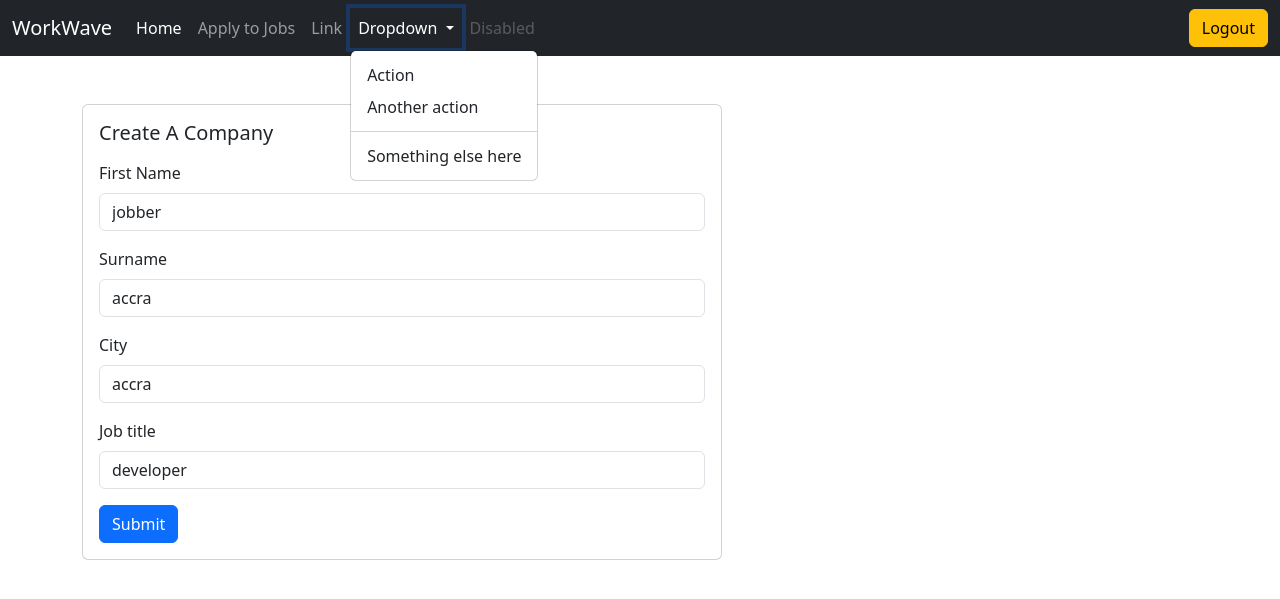
After one commit to Misheal384/django-job_portal, a Django app: page /resume/update-resume/ in a window 1280 px wide, after a click on "Dropdown". The commit adds this page. Shown: the top 599 px of the page. Run offline with Django 5.2, Linux system fonts and the light colour scheme; a user stored in the database is signed in; data comes from the database, SQL or seed files in the repository; both versions use the stored data as it was after the commit; parts of the project's set-up code (start-up, migrations or seed data) failed here and were passed over; some libraries are stand-ins or nearby versions.

Commit message:
added the resume

```diff
--- a/django_project/urls.py
+++ b/django_project/urls.py
@@ -21,5 +21,6 @@ urlpatterns = [
     path('admin/', admin.site.urls),
     path('accounts/', include('users.urls')),
     path('company/', include('company.urls')),
-    path('dashboard/', include('dashboard.urls'))
+    path('dashboard/', include('dashboard.urls')),
+    path('resume/', include('resume.urls'))
 ]
--- /dev/null
+++ b/resume/form.py
@@ -0,0 +1,8 @@
+from django import forms
+from .models import Resume
+
+
+class UpdateResumeForm(forms.ModelForm):
+    class Meta:
+        model = Resume
+        exclude = ('user',)
--- /dev/null
+++ b/resume/urls.py
@@ -0,0 +1,7 @@
+from django.urls import path
+from . import views
+
+urlpatterns = [
+    path('update-resume/', views.update_resume, name='update-resume'),
+    path('resume-details/', views.resume_details, name='resume-details')
+]
--- a/resume/views.py
+++ b/resume/views.py
@@ -1,3 +1,32 @@
-from django.shortcuts import render
+from django.shortcuts import render, redirect
+from django.contrib import messages
+from .models import Resume
+from .form import UpdateResumeForm
+from users.models import User
 
-# Create your views here.
+def update_resume(request):
+    if request.user.is_applicant:
+        resume = Resume.objects.get(user=request.user)
+        if request.method == 'POST':
+            form = UpdateResumeForm(request.POST, instance=resume)
+            if form.is_valid():
+                var = form.save(commit=False)
+                user = User.objects.get(pk=request.user.id)
+                user.has_resume = True
+                user.save()
+                var.save()
+                messages.info(request, 'Your resume info has been updated.')
+                return redirect('dashboard')
+            else:
+                messages.warning(request, 'Something went wrong')  # Corrected syntax
+        else:
+            form = UpdateResumeForm(instance=resume)
+        context = {'form': form}
+        return render(request, 'resume/update_resume.html', context)
+    else:
+        messages.warning(request, 'Permission denied')
+        return render('dashboard')
+def resume_details(request, pk):
+    resume = Resume.objects.get(pk=pk)
+    context = {'resume': resume}
+    return render(request, 'resume/_details.html', context)
--- a/templates/base.html
+++ b/templates/base.html
@@ -3,7 +3,7 @@
   <head>
     <meta charset="utf-8">
     <meta name="viewport" content="width=device-width, initial-scale=1">
-    <title>Job Portal</title>
+    <title>WorkWave</title>
     <link href="https://cdn.jsdelivr.net/npm/bootstrap@5.3.2/dist/css/bootstrap.min.css" rel="stylesheet" integrity="sha384-T3c6CoIi6uLrA9TneNEoa7RxnatzjcDSCmG1MXxSR1GAsXEV/Dwwykc2MPK8M2HN" crossorigin="anonymous">
   </head>
   <body>
@@ -21,6 +21,15 @@
             <li class="nav-item">
                 <a class="nav-link active" aria-current="page" href="#">Home</a>
             </li>
+            {% if request.user.has_resume %}
+            <li class="nav-item">
+              <a class="nav-link" href="#">Apply to Jobs</a>
+          </li>
+            {% else %}
+            <li class="nav-item">
+                <a class="nav-link" href="{% url 'update-resume' %}">Create Resume</a>
+            </li>
+            {% endif %}
             <li class="nav-item">
               <a class="nav-link" href="#">Link</a>
             </li>
--- a/templates/dashboard/dashboard.html
+++ b/templates/dashboard/dashboard.html
@@ -3,6 +3,12 @@
 {% block content %}
 
 {% if request.user.is_applicant %}
+{% if not request.user.has_resume %}
+<div class="alert alert-{{ message.tags }}" role="alert">
+    <b>You are seeing this message because you have not created a resume. Please go ahead and create one from <a href="{% url 'update-resume' %}">here</a></b>
+</div>
+{% endif %}
+
 <section>
     <div class ="p-5 mb-4 bg-light rounded-3">
         <div class="container-fluid py-5">
--- /dev/null
+++ b/templates/resume/update_resume.html
@@ -0,0 +1,41 @@
+{% extends 'base.html' %}
+
+{% load widget_tweaks %}
+
+{% block content %}
+
+<div class="row">
+    <div class="col-md-6">
+        <div class="card mx-auto" style="width: 40rem;">
+            <div class="card-body">
+                <h5 class="card-title mb-3">Create A Company</h5>
+
+                <form method="POST">
+                    {% csrf_token %}
+                    <div class="mb-3">
+                        <label for="exampleInputEmail" class="form-label">First Name</label>
+                        {% render_field form.first_name class="form-control" %}
+                    </div>
+                    <div class="mb-3">
+                        <label for="exampleInputEmail" class="form-label">Surname</label>
+                        {% render_field form.surname class="form-control" %}
+                    </div>
+                    <div class="mb-3">
+                        <label for="exampleInputEmail" class="form-label">City</label>
+                        {% render_field form.surname class="form-control" %}
+                    </div>
+
+                    <div class="mb-3">
+                        <label for="exampleInputEmail" class="form-label">Job title</label>
+                        {% render_field form.job_title class="form-control" %}
+                    </div>
+
+
+                    <button type="submit" class="btn btn-primary">Submit</button>
+                </form>
+            </div>
+        </div>
+    </div>
+</div>
+
+{% endblock content %}
```
Also changed, not shown: company/views.py (+19 -15 lines), users/views.py (+16 -7 lines), db.sqlite3.
